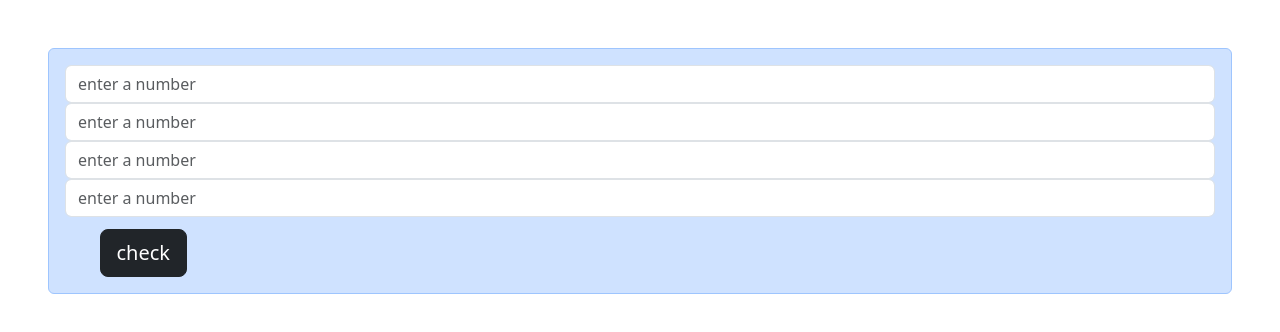
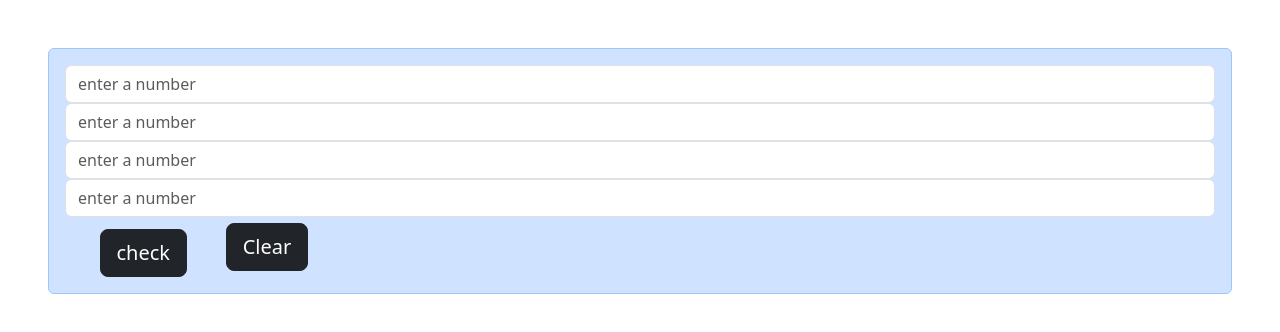
Before and after one commit to AbdiwakBekele/web_with_eyob, a plain HTML site: page assigments/assignment-2/assignment-1.html in a window 1280 px wide. Drawn offline with nearby package versions, Linux system fonts and the light colour scheme.

Commit message:
clear button

```diff
--- a/assigments/assignment-2/assignment-1.html
+++ b/assigments/assignment-2/assignment-1.html
@@ -15,7 +15,7 @@
   </head>
   <body>
     <p id="demo"></p>
-    <div class="alert alert-primary m-5">
+    <form id="myForm" class="alert alert-primary m-5">
       <input
         id="num1"
         type="text"
@@ -40,7 +40,7 @@
         class="form-control num"
         placeholder="enter a number"
       />
-
+      <!-- Check button -->
       <button
         onclick="compareNumbers()"
         type="button"
@@ -48,7 +48,19 @@
       >
         <i class="fa-solid fa-apple-whole"></i>check
       </button>
-    </div>
+
+      <!-- Clear form -->
+
+      <button
+      onclick="resetScreen()"
+      type="button"
+      class="btn btn-dark btn-lg clear-button"
+    >
+      <i class="fa-solid fa-apple-whole"></i>Clear
+    </button>
+
+
+  </form>
   </body>
   <script>
     var y = [];
@@ -88,7 +100,11 @@
 
     var z = [];
 
-
+    // Clear screen
+     function resetScreen() {
+  document.getElementById("myForm").reset();
+  location.reload();
+}
 
     // Compare the numbers
     function compareNumbers() {
```
